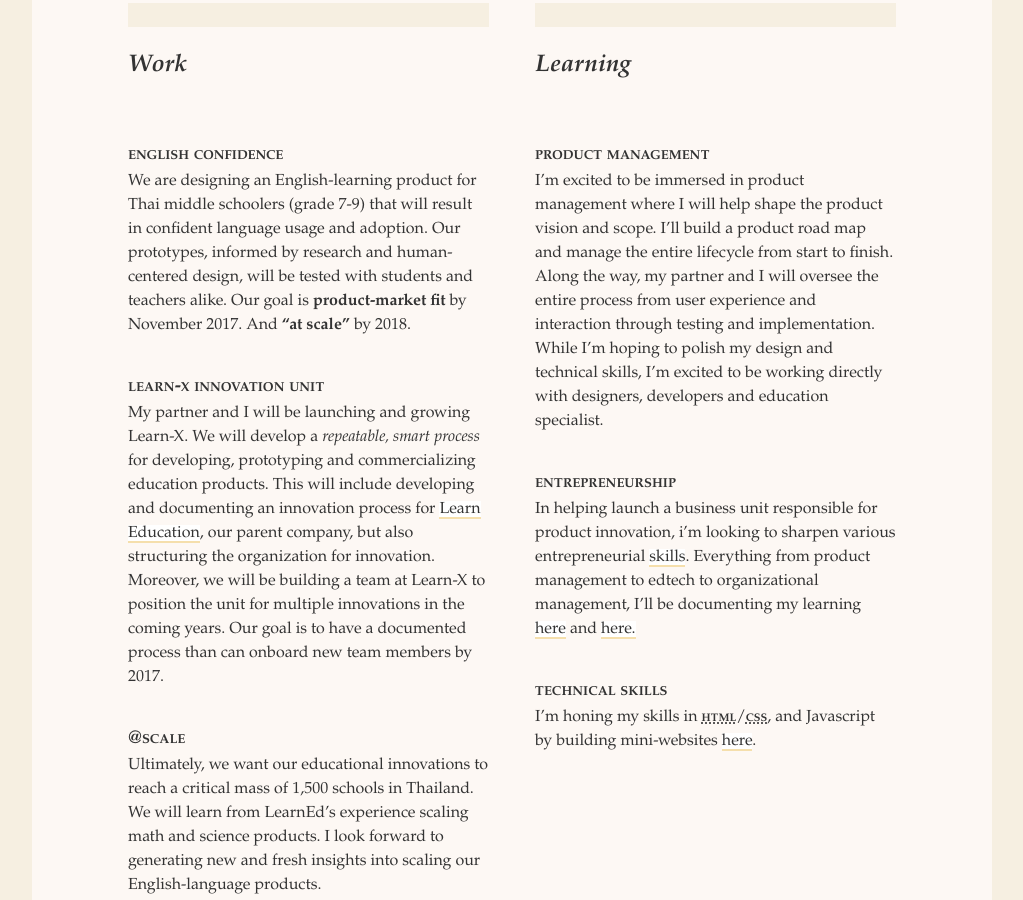
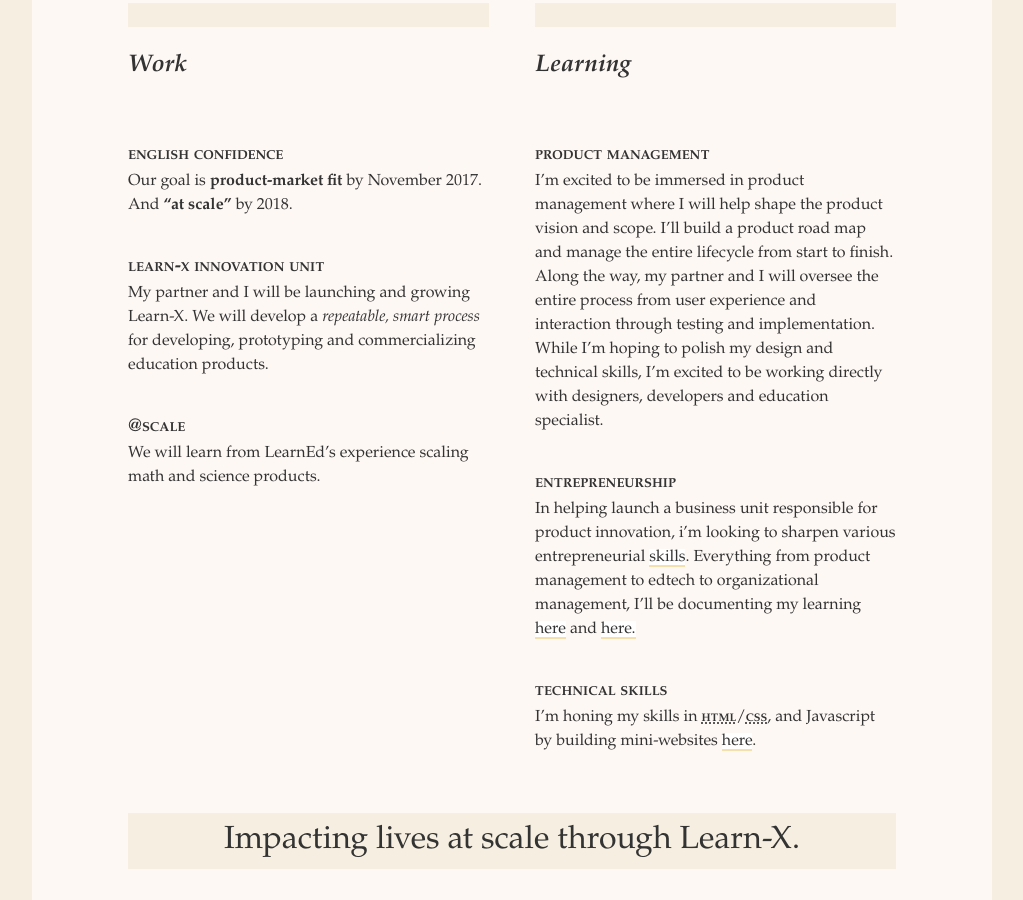
Before and after one commit to PaulApivat/portfolio, a plain HTML site: page index.html in a window 1280 px wide. Shown: the part 597-1497 px from the top of the page, without its empty margins (128-1151 px from the left). Drawn offline with Linux system fonts and the light colour scheme.

Commit message:
edit index.html

```diff
--- a/index.html
+++ b/index.html
@@ -49,13 +49,13 @@
 						<div class="contents" id="you">
 							<h3><em>Work</em></h3>
 							<h4>English Confidence</h4>
-							<p>We are designing an English-learning product for Thai middle schoolers (grade 7-9) that will result in confident language usage and adoption. Our prototypes, informed by research and human-centered design, will be tested with students and teachers alike. Our goal is <strong>product-market fit</strong> by November 2017. And <strong>&#8220;at scale&#8221;</strong> by 2018.</p>
+							<p> Our goal is <strong>product-market fit</strong> by November 2017. And <strong>&#8220;at scale&#8221;</strong> by 2018.</p>
 
 							<h4>Learn-X Innovation Unit</h4>
-							<p>My partner and I will be launching and growing Learn-X. We will develop a <em>repeatable, smart process </em> for developing, prototyping and commercializing education products. This will include developing and documenting an innovation process for <a href="http://www.learneducation.co.th" rel="external" title="Learn Education">Learn Education</a>, our parent company, but also structuring the organization for innovation. Moreover, we will be building a team at Learn-X to position the unit for multiple innovations in the coming years. Our goal is to have a documented process than can onboard new team members by 2017.</p>
+							<p>My partner and I will be launching and growing Learn-X. We will develop a <em>repeatable, smart process </em> for developing, prototyping and commercializing education products.</p>
 
 							<h4>@Scale</h4>
-							<p>Ultimately, we want our educational innovations to reach a critical mass of 1,500 schools in Thailand. We will learn from LearnEd&#8217;s experience scaling math and science products. I look forward to generating new and fresh insights into scaling our English-language products.</p>
+							<p> We will learn from LearnEd&#8217;s experience scaling math and science products.</p>
 						</div>
 
 						<div class="clear"></div>
```
